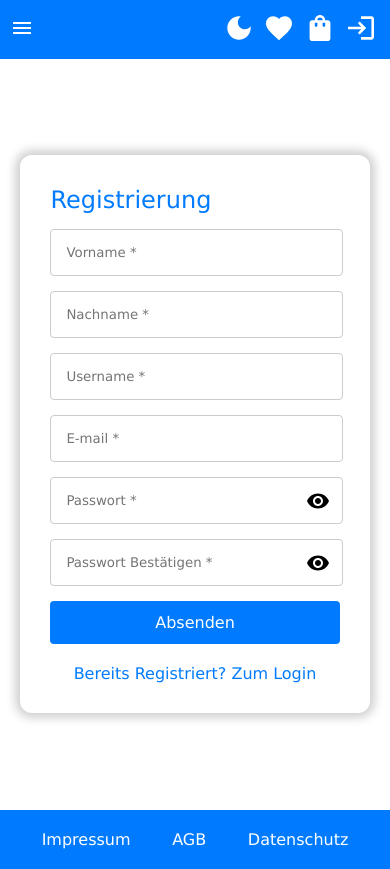
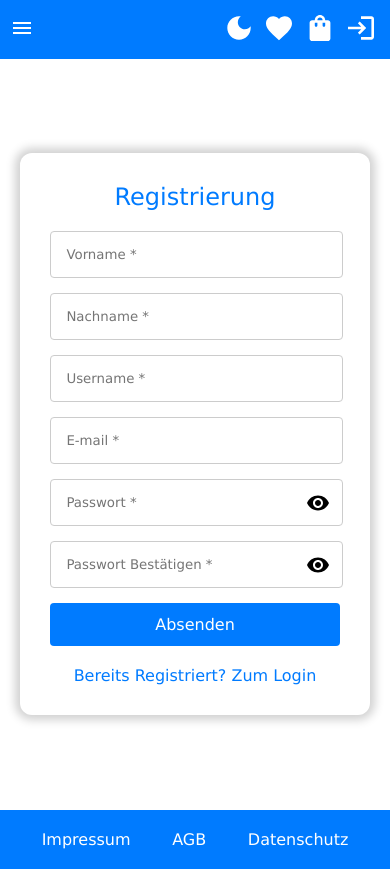
Before and after one commit to AkinKale1999/Project-New, a React (Create React App) app: page /registrierung in a window 390 px wide. Built offline with nearby package versions, Linux system fonts and the light colour scheme.

Commit message:
Responsive

```diff
--- a/src/App.css
+++ b/src/App.css
@@ -57,6 +57,8 @@ body,
 
 #RegistryContainer h1 {
   font-size: 1.5rem;
+  text-align: center;
+  margin-bottom: 20px;
 }
 
 #RegistryContainer button {
```
